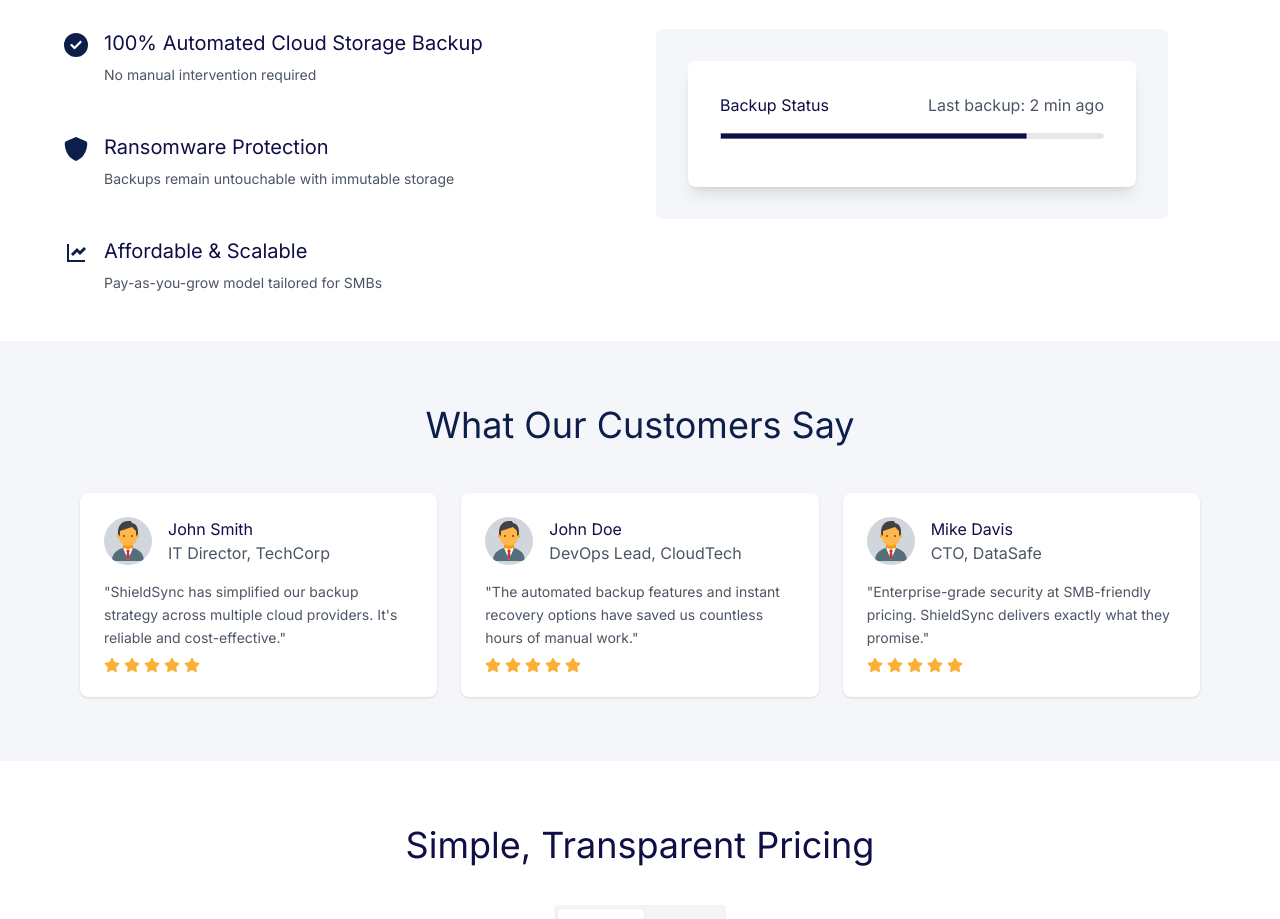
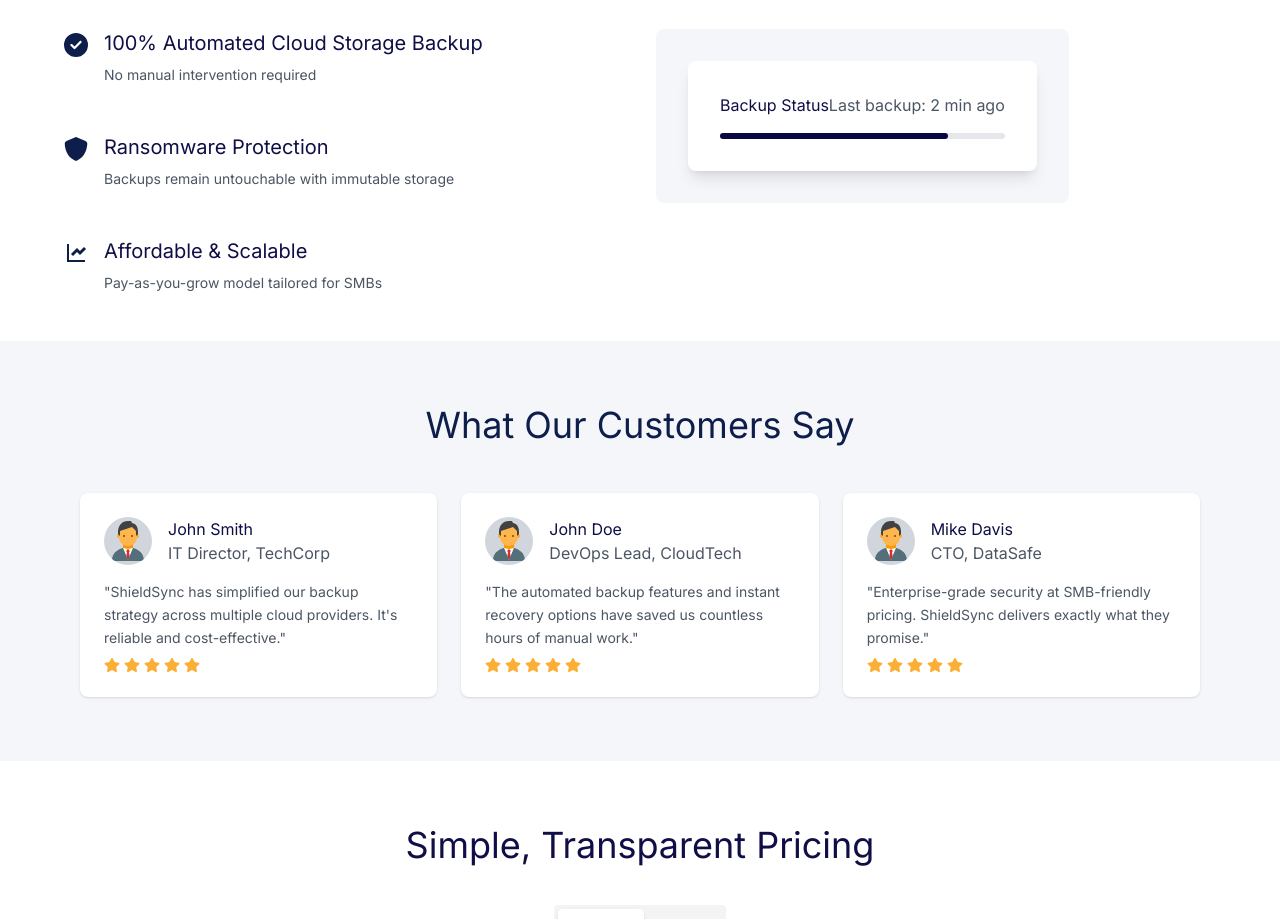
Before and after one commit to arbazkhalid1122/shield-sync, a Next.js app: page / in a window 1280 px wide. Shown: the part 1980-2899 px from the top of the page. Built offline with nearby package versions, Linux system fonts and the light colour scheme.

Commit message:
feat: add real time progress in backup section

```diff
--- a/app/components/Backup.tsx
+++ b/app/components/Backup.tsx
@@ -1,8 +1,7 @@
-import Image from "next/image";
-import progress from "../../public/div.svg";
 import { FaCircleCheck } from "react-icons/fa6";
 import { FaShield } from "react-icons/fa6";
 import { RiLineChartFill } from "react-icons/ri";
+import ProgressBar from "@/components/ProgressBar";
 
 const Backup = () => {
   return (
@@ -67,11 +66,8 @@
                 <span>Backup Status</span>
                 <span className="text-[#4B5563]">Last backup: 2 min ago</span>
               </div>
-              <Image
-                src={progress}
-                alt="Progress"
-                className="w-full h-auto mb-4"
-              />
+
+              <ProgressBar value={80} />
             </div>
           </div>
         </div>
--- a/app/components/RecoveryTime.tsx
+++ b/app/components/RecoveryTime.tsx
@@ -22,7 +22,7 @@
     if (!isVisible) return;
 
     let start = 0;
-    const duration = 1500; // total animation time
+    const duration = 1000; // total animation time
     const increment = value / (duration / 30); // frame increment
 
     const interval = setInterval(() => {
--- /dev/null
+++ b/components/ProgressBar.tsx
@@ -0,0 +1,49 @@
+"use client";
+import { useInView } from "@/app/components/KeyFeatures";
+import React, { useEffect, useState } from "react";
+
+interface ProgressBarProps {
+  value: number;
+}
+
+const ProgressBar: React.FC<ProgressBarProps> = ({ value }) => {
+  const [ref, isVisible] = useInView();
+  const [displayedValue, setDisplayedValue] = useState(0);
+
+  useEffect(() => {
+    if (!isVisible) return;
+
+    let start = 0;
+    const duration = 1000; // total animation time in ms
+    const increment = value / (duration / 30); // frame increment
+
+    const interval = setInterval(() => {
+      start += increment;
+      if (start >= value) {
+        setDisplayedValue(value);
+        clearInterval(interval);
+      } else {
+        setDisplayedValue(Math.ceil(start));
+      }
+    }, 30);
+
+    return () => clearInterval(interval);
+  }, [isVisible, value]);
+
+  // Calculate percentage for the progress bar
+  const progressPercentage = displayedValue;
+
+  return (
+    <div
+      ref={ref}
+      className="w-full max-w-md bg-gray-200 rounded-full h-1.5 mt-4"
+    >
+      <div
+        className="bg-[#0A0842] h-1.5 rounded-full"
+        style={{ width: `${progressPercentage}%` }}
+      ></div>
+    </div>
+  );
+};
+
+export default ProgressBar;
```
